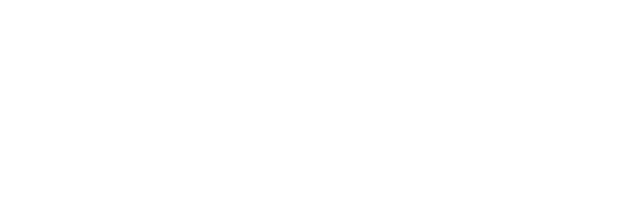
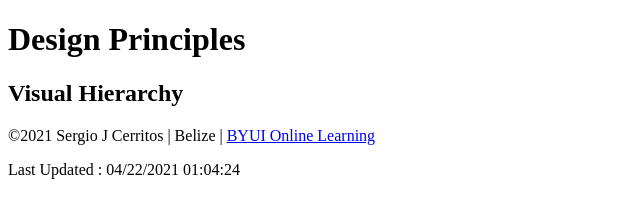
Before and after one commit to SergJCerro/SergJCerro.github.io, a plain HTML site: page lesson2/design.principles.html in a window 1280 px wide. Shown: the whole page, without its empty margins (0-640 px from the left). Drawn offline with Linux system fonts and the light colour scheme.

Commit message:
WDD 230 Week 02

```diff
--- a/lesson2/design.principles.html
+++ b/lesson2/design.principles.html
@@ -10,7 +10,31 @@
     <title>Designing Principles week 02 </title>
 </head>
 
-<body>
+<body onload="todaydate()">
+    <div class="header">
+        <h1> Design Principles</h1>
+    </div>
+    <main>
+        <section>
+            <h2>Visual Hierarchy</h2>
+        </section>
+        <section>
+
+        </section>
+        <section>
+
+        </section>
+    </main>
+    <footer>
+        <div class="outer">
+            <p class="up">&#169;<span id="Year"></span> Sergio J Cerritos | Belize | <a
+                    href="https://www.byui.edu/online" target="_blank">
+                    BYUI Online Learning</a></p>
+            <p class="date">Last Updated : <span id="LastUpdate"></span>
+            </p>
+        </div>
+    </footer>
+    <script src="/lesson2/js/script.js"></script>
 
 </body>
 
--- a/lesson2/js/script.js
+++ b/lesson2/js/script.js
@@ -0,0 +1,13 @@
+let date = new Date();
+
+function todaydate() {
+    let hour = date.getHours();
+    var hourText = hour ;
+    var timeOfDay = 'AM';
+    if (hour > 12) {
+        hourText = hour - 12;
+        timeOfDay = 'PM';
+    }
+    document.getElementById("Year").innerHTML = date.getFullYear();
+    document.getElementById("LastUpdate").innerHTML = document.lastModified;
+}
```
